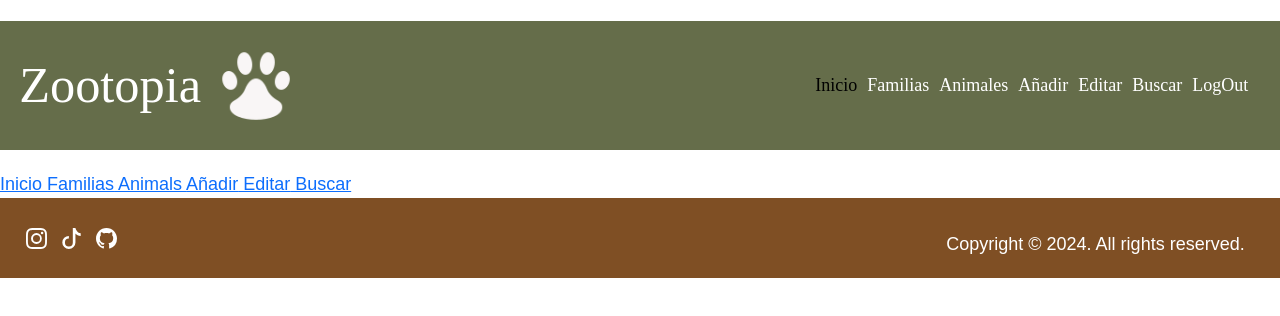
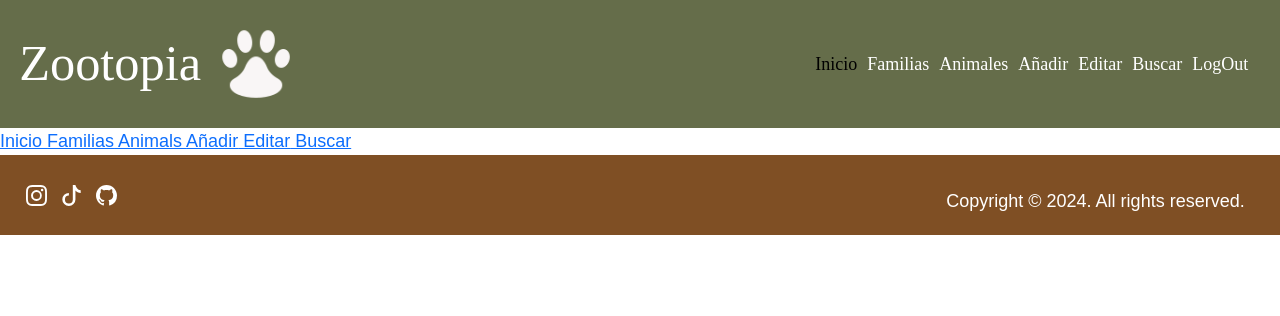
Before and after one commit to kaligocas/Front-End-Zootopia-Proyect, a Vue app: page / in a window 1280 px wide. Shown: the top 316 px of the page. Built offline with nearby package versions, Linux system fonts and the light colour scheme; a web font is replaced by a local one.

Commit message:
h1 in navbar eliminated

```diff
--- a/src/components/header/navbar.vue
+++ b/src/components/header/navbar.vue
@@ -3,7 +3,7 @@
 </script>
 
 <template>
-<h1><nav class="navbar navbar-expand-lg">
+<nav class="navbar navbar-expand-lg">
     <a class="navbar-brand" href="#">Zootopia</a>
     <img class= "img-logo" width="90" height="90" src="../../assets/img/icons8-cat-footprint-96 (1).png" alt="cat-footprint"/>
 
@@ -39,7 +39,7 @@
     </div>
   </div>
 </nav>
-</h1>
+
 </template>
 <style scoped lang="scss">
 @import '../../assets/navbar.scss';
```
